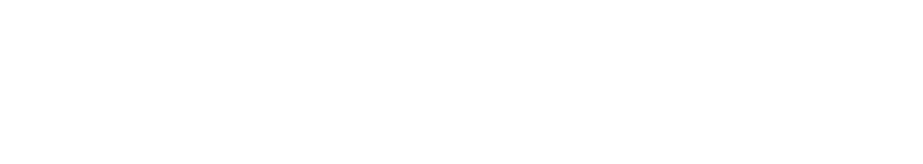
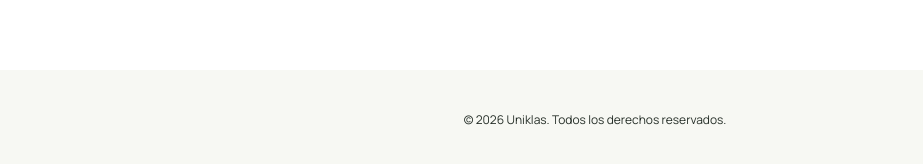
Before and after one commit to Sysneed/uniklas-one-page, a React (Vite) app: page / in a window 1280 px wide. Shown: the part 3157-3321 px from the top of the page, without its empty margins (45-968 px from the left). Before the commit the page ends 3227 px from the top, so only its background shows below. Built offline with nearby package versions, Linux system fonts and the light colour scheme.

Commit message:
refactor(footer): implementa el footer faltante

```diff
--- a/src/components/footer/Footer.css
+++ b/src/components/footer/Footer.css
@@ -7,7 +7,7 @@
   height: 100px;
   padding: 0 3%;
 
-  background-color: var(--color-background);
+  background-color: var(--color-surface);
   color: var(--color-ink);
 
 }
--- a/src/components/footer/Footer.tsx
+++ b/src/components/footer/Footer.tsx
@@ -3,8 +3,14 @@
 import { ArrowUp } from "lucide-react";
 
 export function Footer() {
+  const currentYear = new Date().getFullYear();
+
   return (
     <>
+      <footer className="footer">
+        <p>&copy; {currentYear} Uniklas. Todos los derechos reservados.</p>
+      </footer>
+
       <a className="footer__top" href="#home" aria-label="Volver al inicio">
         <ArrowUp />
       </a>
```
